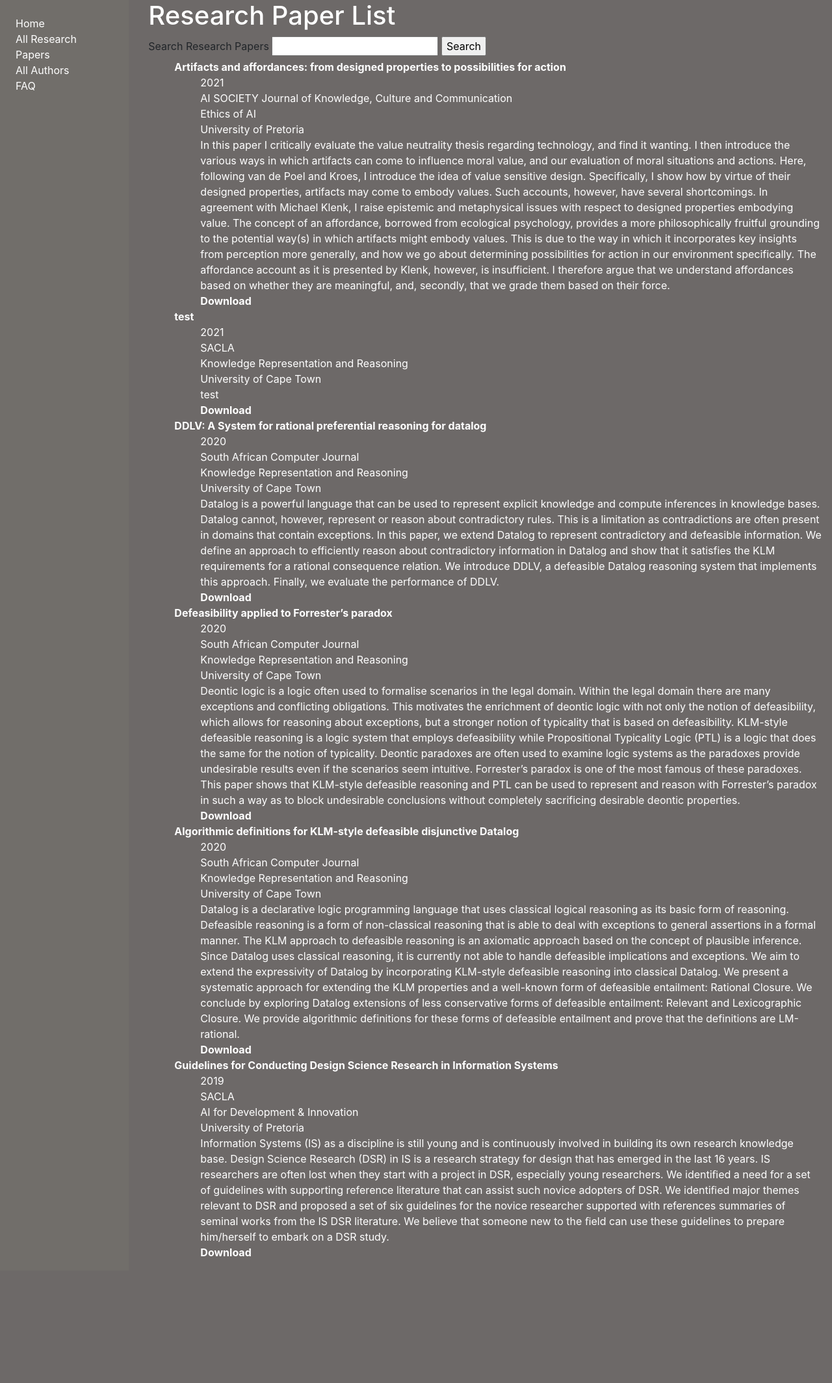
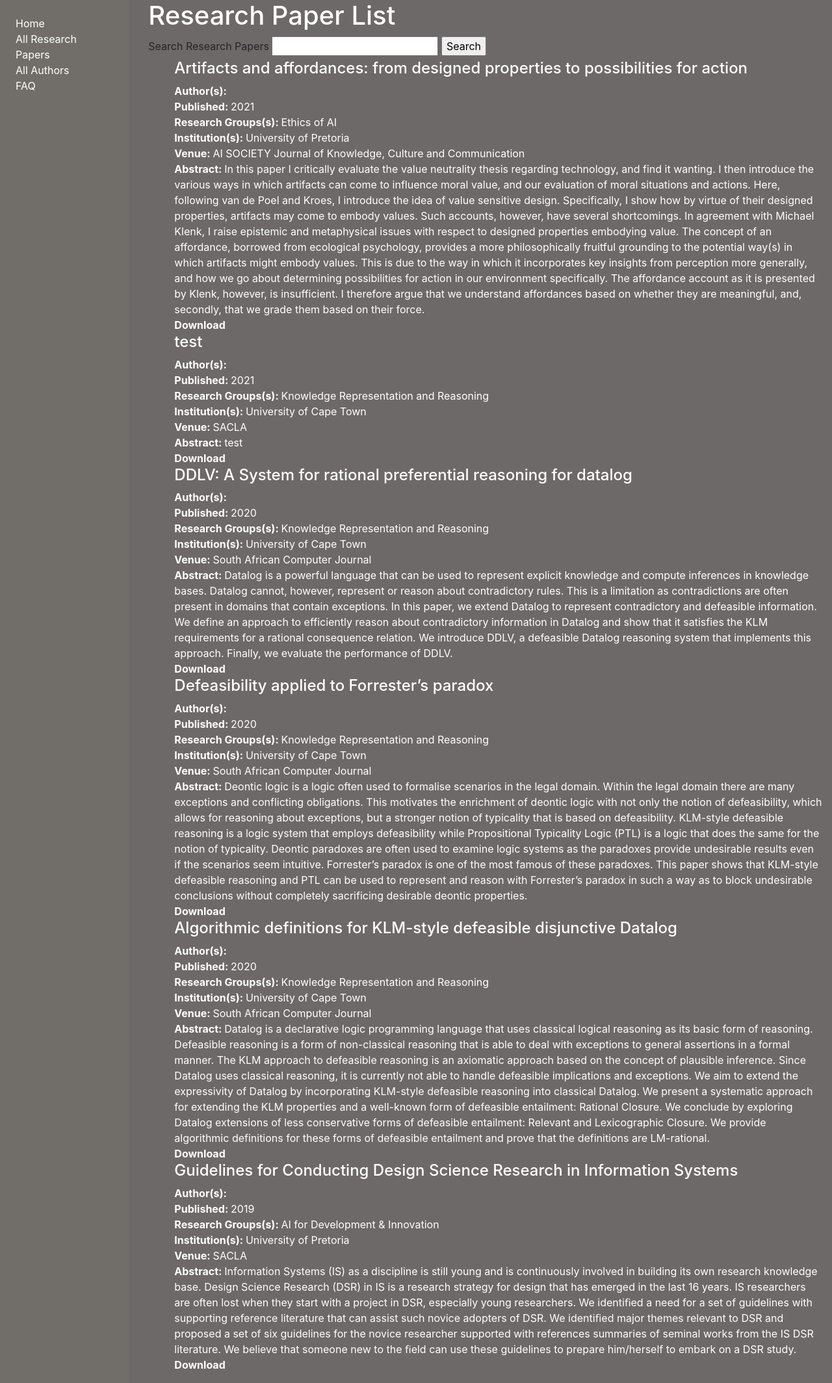
Before and after one commit to TamaraRingas/research-paper-repository, a Django app: page /main/papers/ in a window 1280 px wide. Shown: the whole page at 65% size. Before the commit the page ends 1933 px from the top, so only its background shows below. Run offline with Django 3.2, Linux system fonts and the light colour scheme; data comes from the database, SQL or seed files in the repository.

Commit message:
edit paper_lisy.html

```diff
--- a/main/templates/main/paper_list.html
+++ b/main/templates/main/paper_list.html
@@ -12,17 +12,16 @@
 <ul>
   {% for paper in paper_list %}
   <li>
-    <a href="{{ paper.get_absolute_url }}"><strong>{{ paper.name}}</strong></a>
-    <ul>
-      <li>{{paper.year}}</li>
-      <li>{{paper.venue}}</li>
-      <li>{{paper.research_group}}</li>
-      <li>{{paper.institution}}</li>
-      <li>{{paper.abstract}}</li>
+    <h4>{{paper.name}}</h4>
+      <li><strong>Author(s): </strong></li>
+      <li><strong>Published: </strong>{{paper.year}}</li>
+      <li><strong>Research Groups(s): </strong>{{paper.research_group}}</li>
+      <li><strong>Institution(s): </strong>{{paper.institution}}</li>
+      <li><strong>Venue: </strong>{{paper.venue}}</li>
+      <li><strong>Abstract: </strong>{{paper.abstract}}</li>
       <li><strong> <a
         href="https://cbib.s3.sa-east-1.amazonaws.com/{{paper.pdf}}"
         download="download">Download </a></strong></li>
-    </ul>
   </li>
   {% endfor %}
 </ul>
```
